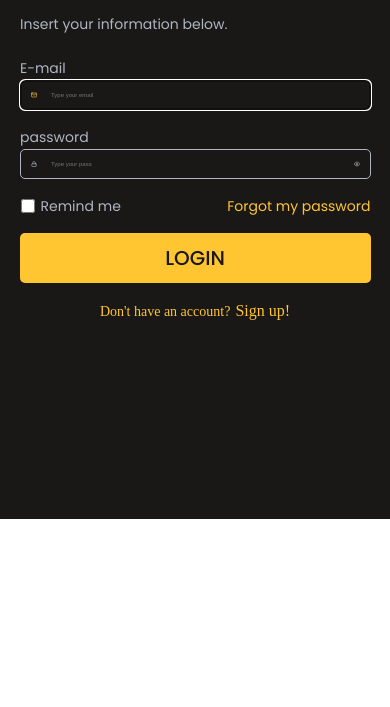
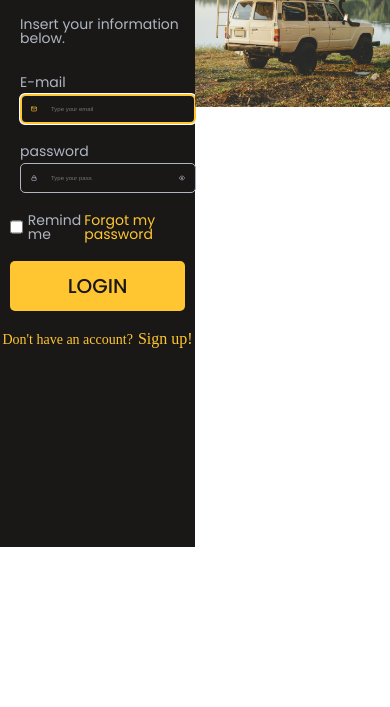
Before and after one commit to adlascio-instructor/web-dev-1-week-4-assignment-masashi381, a plain HTML site: page index.html in a window 390 px wide. Shown: the part 137-844 px from the top of the page. Drawn offline with Linux system fonts and the light colour scheme.

Commit message:
web-dev-1-week-4-assignment-masashi381-responsive1

```diff
--- a/index.html
+++ b/index.html
@@ -30,7 +30,7 @@
                   <input type="email" name="email" id="email" placeholder="Type your email" autofocus>
                   <!-- email -->
                   <label for="password">password</label>
-                  <input type="password" name="password" id="password" placeholder="Type your pass">
+                  <input type="password" name="password" id="password" placeholder="Type your pass" pattern="[a-zA-Z0-9]{8,}">
                   <!-- password -->
                   <div class="checkbox-flex">
                     <div class="inner-flex">
@@ -55,7 +55,7 @@
       </div>
       <!-- grid1 -->
       <div class="grid2">
-        <img src="" alt="">
+        <img src="images/side-image.jpg" alt="camping picture">
       </div>
       <!-- grid2 -->
     </div>
--- a/style.scss
+++ b/style.scss
@@ -158,6 +158,9 @@ form{
       background-color: #191816;
     }
     #email{
+      &:focus{
+        outline-color: $primary-color;
+      }
       &::placeholder{
         background: left / contain no-repeat url(images/mail-focus.svg);
         padding-left: 2rem;
@@ -228,3 +231,26 @@ form{
     }
   }
 }
+
+.grid2{
+  display: none;
+}
+
+@media only screen and (min-width: 376px) {
+  .grid-container{
+    display: grid;
+    grid-template-columns: 50%;
+    grid-auto-rows: auto;
+  }
+  .grid1{
+    grid-column: 1/2;
+  }
+  .grid2{
+    display: block;
+    grid-column: 2/3;
+    width: 100%;
+    img{
+      width: 100%;
+    }
+  }
+}
```
Also changed, not shown: style.css, 1 other file.
